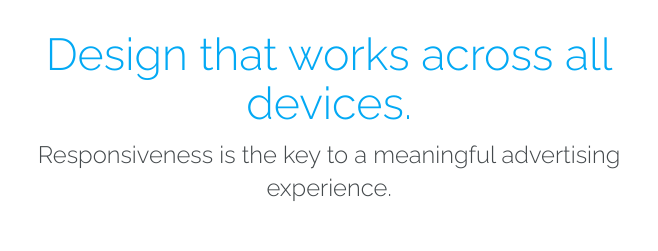
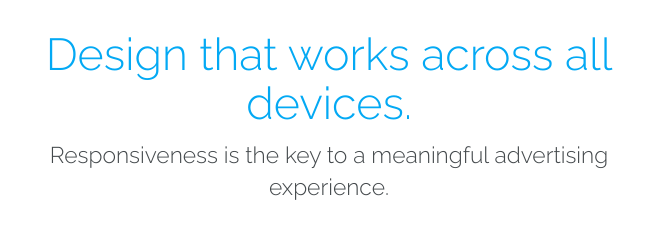
Before and after one commit to VladTzaru/Portfolio, a plain HTML site: page index.html in a window 1280 px wide. Shown: the part 840-1091 px from the top of the page, 311-969 px from the left. Drawn offline with Linux system fonts and the light colour scheme; a web font is replaced by a local one.

Commit message:
font updated

```diff
--- a/css/style.css
+++ b/css/style.css
@@ -90,7 +90,7 @@ figcaption {
 
 
 .normal-text {
-  font-size: 1.7em;
+  font-size: 1.63em;
   font-weight: 300;
 }
 
```
